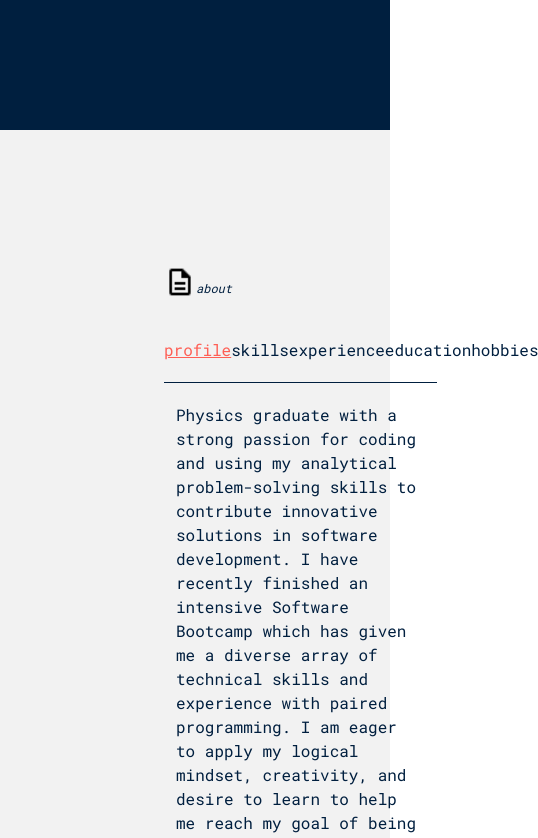
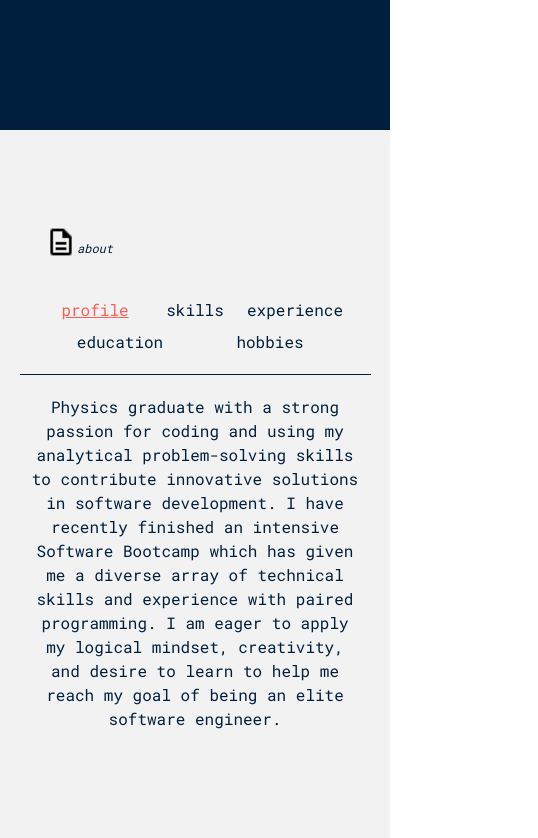
Before and after one commit to tomwvwest/portfolio-page, a Next.js app: page / in a window 390 px wide. Shown: the part 980-1818 px from the top of the page, 538 px wide, since content can reach past the window. Built offline with nearby package versions, Linux system fonts and the light colour scheme.

Commit message:
complete first two sections of about

```diff
--- a/src/app/components/AboutSection.js
+++ b/src/app/components/AboutSection.js
@@ -1,12 +1,20 @@
-import { useState } from "react";
+import { useEffect, useState } from "react";
 
 export const AboutSection = () => {
   const [displayText, setDisplayText] = useState("profile");
-  const textObject = {
-    profileText:
-      "Lorem ipsum dolor sit amet, consectetur adipiscing elit. Sed do eiusmod tempor incididunt ut labore et dolore magna aliqua. Ut enim ad minim veniam, quis nostrud exercitation ullamco laboris nisi ut aliquip ex ea commodo consequat. Duis aute irure dolor in reprehenderit in voluptate velit esse cillum dolore eu fugiat nulla pariatur. Excepteur sint occaecat cupidatat non proident, sunt in culpa qui officia deserunt mollit anim id est laboru",
-    skillsText: "bla blah blah",
+  const [isSmallScreen, setIsSmallScreen] = useState(false);
+
+  const checkScreenWidth = () => {
+    setIsSmallScreen(window.innerWidth <= 680);
   };
+
+  useEffect(() => {
+    checkScreenWidth();
+    window.addEventListener("resize", checkScreenWidth);
+    return () => {
+      window.removeEventListener("resize", checkScreenWidth);
+    };
+  }, []);
 
   function changeState(e) {
     const text = e.target.innerText;
@@ -14,20 +22,32 @@ export const AboutSection = () => {
   }
 
   return (
-    <section className=" h-[120vh] bg-smoke pt-24 p-5 text-blue" id="aboutSection">
-      <div className="translate-x-36 translate-y-10 w-fit">
+    <section
+      className=" h-[150vh] bg-smoke py-16 lg:px-16 px-10 pt-24 p-5 text-blue"
+      id="aboutSection"
+    >
+      <div className={` flex ${isSmallScreen ? "justify-center" : null}`}>
+        <div
+          className={`w-[70vw] ${
+            isSmallScreen ? "w-[100rem]" : null
+          }  min-w-[300px]`}
+        >
           <div className="flex items-end mb-10">
             <img src="about.png" className="w-8"></img>
             <p className="text-xs italic -translate-y-[2px]">about</p>
           </div>
-        <div className="flex justify-between w-[50vw]">
+          <div
+            className={`flex justify-between  ${
+              isSmallScreen ? "grid grid-cols-6" : "flex justify-between"
+            }`}
+          >
             <p
               onClick={changeState}
               className={`${
                 displayText === "profile"
                   ? "underline text-red"
                   : "hover:opacity-70 hover:cursor-pointer"
-            }`}
+              } ${isSmallScreen ? "text-center col-span-2" : null}`}
             >
               profile
             </p>
@@ -37,7 +57,7 @@ export const AboutSection = () => {
                 displayText === "skills"
                   ? "underline text-red"
                   : "hover:opacity-70 hover:cursor-pointer"
-            }`}
+              } ${isSmallScreen ? "text-center col-span-2" : null}`}
             >
               skills
             </p>
@@ -47,7 +67,7 @@ export const AboutSection = () => {
                 displayText === "experience"
                   ? "underline text-red"
                   : "hover:opacity-70 hover:cursor-pointer"
-            }`}
+              } ${isSmallScreen ? "text-center col-span-2" : null}`}
             >
               experience
             </p>
@@ -57,7 +77,7 @@ export const AboutSection = () => {
                 displayText === "education"
                   ? "underline text-red"
                   : "hover:opacity-70 hover:cursor-pointer"
-            }`}
+              } ${isSmallScreen ? "text-center col-span-3 mt-2" : null}`}
             >
               education
             </p>
@@ -67,92 +87,99 @@ export const AboutSection = () => {
                 displayText === "hobbies"
                   ? "underline text-red"
                   : "hover:opacity-70 hover:cursor-pointer"
-            }`}
+              } ${isSmallScreen ? "text-center col-span-3 mt-2" : null}`}
             >
               hobbies
             </p>
           </div>
+
+          <div className={` ${isSmallScreen ? "flex justify-center" : null}`}>
             <div
               className={`border-t p-3 w-[70vw] mt-5 absolute transition duration-500 ${
                 displayText === "profile" ? "opacity-100" : "opacity-0"
-          }`}
+              } ${isSmallScreen ? "w-[90vw] text-center" : null}`}
             >
               <p className="mt-2">
                 Physics graduate with a strong passion for coding and using my
-            analytical problem-solving skills to contribute innovative solutions
-            in software development. I have recently finished an intensive
-            Software Bootcamp which has given me a diverse array of technical
-            skills and experience with paired programming. I am eager to apply
-            my logical mindset, creativity, and desire to learn to help me reach
-            my goal of being an elite software engineer.
+                analytical problem-solving skills to contribute innovative
+                solutions in software development. I have recently finished an
+                intensive Software Bootcamp which has given me a diverse array
+                of technical skills and experience with paired programming. I am
+                eager to apply my logical mindset, creativity, and desire to
+                learn to help me reach my goal of being an elite software
+                engineer.
               </p>
             </div>
             <div
               className={`border-t px-5 py-3 w-[70vw] mt-5 absolute ${
                 displayText === "skills" ? "opacity-100" : "opacity-0"
-          }  transition duration-500 flex flex-col justify-between h-48`}
+              } ${
+                isSmallScreen ? "w-[90vw]" : null
+              } transition duration-500 flex flex-col justify-between h-48`}
             >
               <p>
                 <span className="font-bold">languages</span>: Javascript, using
                 Node.js and browsers as environments.
               </p>
               <p>
-            <span className="font-bold">testing</span>: Test-Driven-Development
-            (TDD), Jest, SuperTest.
+                <span className="font-bold">testing</span>:
+                Test-Driven-Development (TDD), Jest, SuperTest.
               </p>
               <p>
-            <span className="font-bold">front-end</span>: React, Next.js, HTML,
-            CSS, Tailwind and other accessibility tools.
+                <span className="font-bold">front-end</span>: React, Next.js,
+                HTML, CSS, Tailwind and other accessibility tools.
               </p>
               <p>
                 <span className="font-bold">back-end</span>: SQL, PSQL, Prisma,
                 seeding, migrations
               </p>
               <p>
-            <span className="font-bold">soft skills</span>: paired programming,
-            technical communication, agile and SCRUM methodologies;.
+                <span className="font-bold">soft skills</span>: paired
+                programming, technical communication, agile and SCRUM
+                methodologies;.
               </p>
               <p>
                 <span className="font-bold">other</span>: hosting with Netlify,
                 experience with Git, using Figma, basic experience using Python.
               </p>
-          <img
-            src="next.png"
-            className="w-20 absolute right-24 rotate-12"
-          ></img>
+              <div className={` mt-6 ${isSmallScreen ? 'w-fit grid grid-cols-3 gap-x-20 gap-y-8 self-center' : 'flex justify-between'}`}>
+                <img src="next.png" className="w-16 h-16 self-center min-w-16"></img>
                 <img
                   src="psql.png"
-            className="w-20 absolute right-0 top-24 -rotate-12"
+                  className="w-16 h-16 min-w-16"
                 ></img>
-          <img src="react.png" className="w-20 absolute -bottom-20"></img>
+                <img src="react.png" className="w-16 h-16 min-w-16"></img>
                 <img
                   src="tailwind.png"
-            className="w-20 absolute -bottom-24 left-60"
+                  className="w-16 h-16 min-w-16"
                 ></img>
                 <img
                   src="prisma.png"
-            className="w-16 absolute -bottom-24 left-2/4 -rotate-6"
+                  className="w-16 h-16 min-w-16"
                 ></img>
                 <img
                   src="javascript.png"
-            className="w-24 absolute -bottom-28 right-48 rotate-6"
+                  className="w-16 h-16 min-w-16"
                 ></img>
+              </div>
             </div>
             <div
               className={`border-t p-3 w-[70vw] mt-5 absolute ${
                 displayText === "experience" ? "opacity-100" : "opacity-0"
-          }  transition duration-500`}
+              } ${isSmallScreen ? "w-[90vw]" : null} transition duration-500`}
             >
               <p className="font-bold mt-3">
                 Northcoders Software Engineering Bootcamp |{" "}
-            <span className="font-normal italic text-sm">Oct'23-Jan'24</span>
+                <span className="font-normal italic text-sm">
+                  Oct'23-Jan'24
+                </span>
               </p>
               <ul className="list-disc space-y-2 mt-2">
                 <li>
-              Recently completed a 13-week intensive Software Engineering course
-              which has educated me in a diverse range of coding languages and
-              solidified my technical skills and interest surrounding software
-              engineering.
+                  Recently completed a 13-week intensive Software Engineering
+                  course which has educated me in a diverse range of coding
+                  languages and solidified my technical skills and interest
+                  surrounding software engineering.
                 </li>
                 <li>
                   Working regularly with new partners has hugely strengthened my
@@ -160,8 +187,8 @@ export const AboutSection = () => {
                   driver/navigator roles.
                 </li>
                 <li>
-              Covering challenging new topics daily has fostered my ability to
-              quickly pick up new skills.
+                  Covering challenging new topics daily has fostered my ability
+                  to quickly pick up new skills.
                 </li>
               </ul>
               <p className="font-bold mt-8">
@@ -170,20 +197,20 @@ export const AboutSection = () => {
               </p>
               <ul className="list-disc space-y-2 mt-2">
                 <li>
-              Carried out numerous complex experiments, both individually and in
-              groups, which often included coding in Python to present data,
-              strengthening my skills in this language.
+                  Carried out numerous complex experiments, both individually
+                  and in groups, which often included coding in Python to
+                  present data, strengthening my skills in this language.
                 </li>
                 <li>
                   I wrote Python code that simulated the physics of a Kater's
-              pendulum to calculate various associated parameters and code that
-              compared images of the night sky to detect passing comets and used
-              LaTeX to produce my report.
+                  pendulum to calculate various associated parameters and code
+                  that compared images of the night sky to detect passing comets
+                  and used LaTeX to produce my report.
                 </li>
                 <li>
-              Gained leadership skills by planning group experiments, guiding
-              the team to successful outcomes under time pressure, and fostering
-              effective collaboration and communication.
+                  Gained leadership skills by planning group experiments,
+                  guiding the team to successful outcomes under time pressure,
+                  and fostering effective collaboration and communication.
                 </li>
               </ul>
             </div>
@@ -197,24 +224,29 @@ export const AboutSection = () => {
                   <div className=" col-span-2">
                     <p className="font-bold">
                       University of Bath |{" "}
-                  <span className=" font-normal italic text-sm">2019-2023</span>
+                      <span className=" font-normal italic text-sm">
+                        2019-2023
+                      </span>
                     </p>
                     <ul className="list-disc space-y-2 mt-2">
                       <li>Physics BSc, 2:2</li>
                       <li>
-                    High 2:1 in final year project : “Can a full-scale vehicle
-                    be dynamically modelled as a small-scale vehicle?”
+                        High 2:1 in final year project : “Can a full-scale
+                        vehicle be dynamically modelled as a small-scale
+                        vehicle?”
                         <ul className="p-2 ml-3 space-y-2">
                           <li>
-                        - Made large electrical adjustments to a remote-control
-                        car and used C++ code for an Arduino micro-controller.
+                            - Made large electrical adjustments to a
+                            remote-control car and used C++ code for an Arduino
+                            micro-controller.
                           </li>
                           <li>
-                        - Used Python to mathematically analyse my datasets and
-                        creatively present them for my 6000-word report.
+                            - Used Python to mathematically analyse my datasets
+                            and creatively present them for my 6000-word report.
                           </li>
                           <li>
-                        - Presented my findings weekly in front of supervisors.
+                            - Presented my findings weekly in front of
+                            supervisors.
                           </li>
                           <li>
                             - Completed two formal presentations in front of
@@ -242,7 +274,9 @@ export const AboutSection = () => {
                 <li className="mt-3">
                   <p className="font-bold">
                     Watford Grammar School for Boys |{" "}
-                <span className=" font-normal italic text-sm">2011-2019</span>
+                    <span className=" font-normal italic text-sm">
+                      2011-2019
+                    </span>
                   </p>
                   <ul className="list-disc space-y-2 mt-2">
                     <li>A-Levels: Maths(A), Physics(B), Geography(B).</li>
@@ -264,13 +298,13 @@ export const AboutSection = () => {
                   acoustic guitar and bass guitar in my spare time
                 </li>
                 <li className="flex items-center">
-              I regularly play badminton for my local club, competing in league
-              matches whenever I can{" "}
+                  I regularly play badminton for my local club, competing in
+                  league matches whenever I can{" "}
                   <img src="badminton.png" className="w-7"></img>
                 </li>
                 <li className="flex items-center">
-              <img src="chess.svg" className="w-6"></img>I play chess daily and
-              love many types of puzzle games{" "}
+                  <img src="chess.svg" className="w-6"></img>I play chess daily
+                  and love many types of puzzle games{" "}
                 </li>
                 <li className="flex items-center">
                   I love hiking and visit the Lake District with my family every
@@ -283,6 +317,8 @@ export const AboutSection = () => {
               ></img>
             </div>
           </div>
+        </div>
+      </div>
     </section>
   );
 };
--- a/src/app/components/Header.js
+++ b/src/app/components/Header.js
@@ -64,7 +64,7 @@ export const Header = () => {
           <img src="menu.png" className="invert w-7 min-w-7"></img>
           {isMenuOpen ? (
             <ul
-              className={`absolute bg-smoke text-blue p-1 rounded-xl -bottom-[8.5rem] -left-20 w-32 text-center`}
+              className={`absolute bg-smoke text-blue p-1 rounded-xl -bottom-[8.5rem] -left-20 w-32 text-center border `}
               id="dropDown"
             >
               <li
@@ -73,7 +73,7 @@ export const Header = () => {
               >
                 home
               </li>
-              <hr className="my-1 opacity-40"></hr>
+              <hr className="my-1 opacity-40 "></hr>
               <li
                 className="hover:cursor-pointer hover:bg-jet hover:bg-opacity-40 transition rounded p-1"
                 onClick={scrollToAbout}
--- a/src/app/components/ProjectsSection.js
+++ b/src/app/components/ProjectsSection.js
@@ -117,7 +117,7 @@ export const ProjectSection = () => {
         <hr className="opacity-30 my-8" />
 
         <div className="mt-6 flex lg:flex-row flex-col ">
-          <div className=" lg:w-2/5 w-2/5 relative self-center min-w-[250px] max-w-[300px] mb-10">
+          <div className=" lg:w-2/5 w-2/5 relative self-center min-w-[280px] max-w-[300px] mb-10">
             <img
               src={newsUrls[currentNewsUrl]}
               className=" rounded-2xl"
```
Lines whose indentation alone changed are shown as unchanged.
